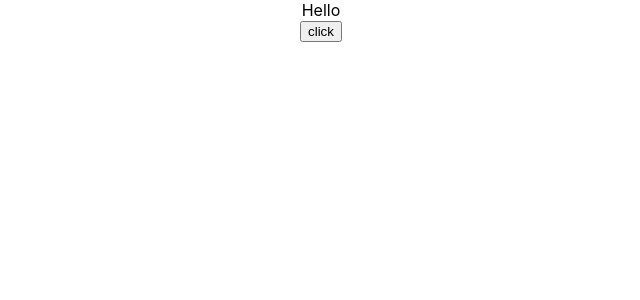
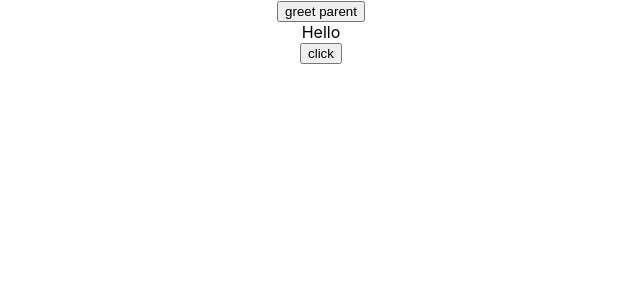
Before and after one commit to sivapriya1625/web-work-space, a React (Create React App) app in the folder dxcReact/dxcreactapp/: page / in a window 1280 px wide. Shown: the top 300 px of the page, without its empty margins (319-959 px from the left). Built offline with nearby package versions, Linux system fonts and the light colour scheme.

Commit message:
pass a ref of a method as props tp the child component

```diff
--- a/dxcReact/dxcreactapp/src/App.js
+++ b/dxcReact/dxcreactapp/src/App.js
@@ -7,11 +7,13 @@ import Counter from './components/Counter';
 import FunctionClick from './components/FunctionClick';
 import ClassClick from './components/ClassClick';
 import EventBind from './components/EventBind';
+import ParentComponent from './components/ParentComponent';
 
 
 function App() {
   return (
     <div className="App">
+      <ParentComponent/>
       <EventBind/>
 
     </div>
--- /dev/null
+++ b/dxcReact/dxcreactapp/src/components/ChildComponent.js
@@ -0,0 +1,18 @@
+import React, { Component } from 'react'
+
+/**
+ * this is a stateless component
+ * @returns
+ */
+function ChildComponent(props){
+
+
+        return (
+            <div>
+                <button onClick = {props.priyaHandler}>greet parent</button>
+            </div>
+        )
+    }
+
+
+export default ChildComponent
--- /dev/null
+++ b/dxcReact/dxcreactapp/src/components/ParentComponent.js
@@ -0,0 +1,35 @@
+import React, { Component } from 'react'
+import ChildComponent from './ChildComponent'
+
+/**
+ * this parent component is a sateful/content.partition
+ */
+export class ParentComponent extends Component {
+    constructor(props) {
+        super(props)
+
+        this.state = {
+             parentName: 'amarkrish'
+        }
+        this.greetParent = this.greetParent.bind(this)
+    }
+
+    /**
+     * i want to pass the reference of this method as a property to the child
+     */
+
+    greetParent(){
+        //alert('hello'+this.state.parentName)
+        alert('hello ${this.state.parentName}')//string templates-- es6
+    }
+
+    render() {
+        return (
+            <div>
+                <ChildComponent priyaHandler = {this.greetParent}/>   {/*i am passing the reference of greet parent mrthod to the child*/}
+            </div>
+        )
+    }
+}
+
+export default ParentComponent
```
